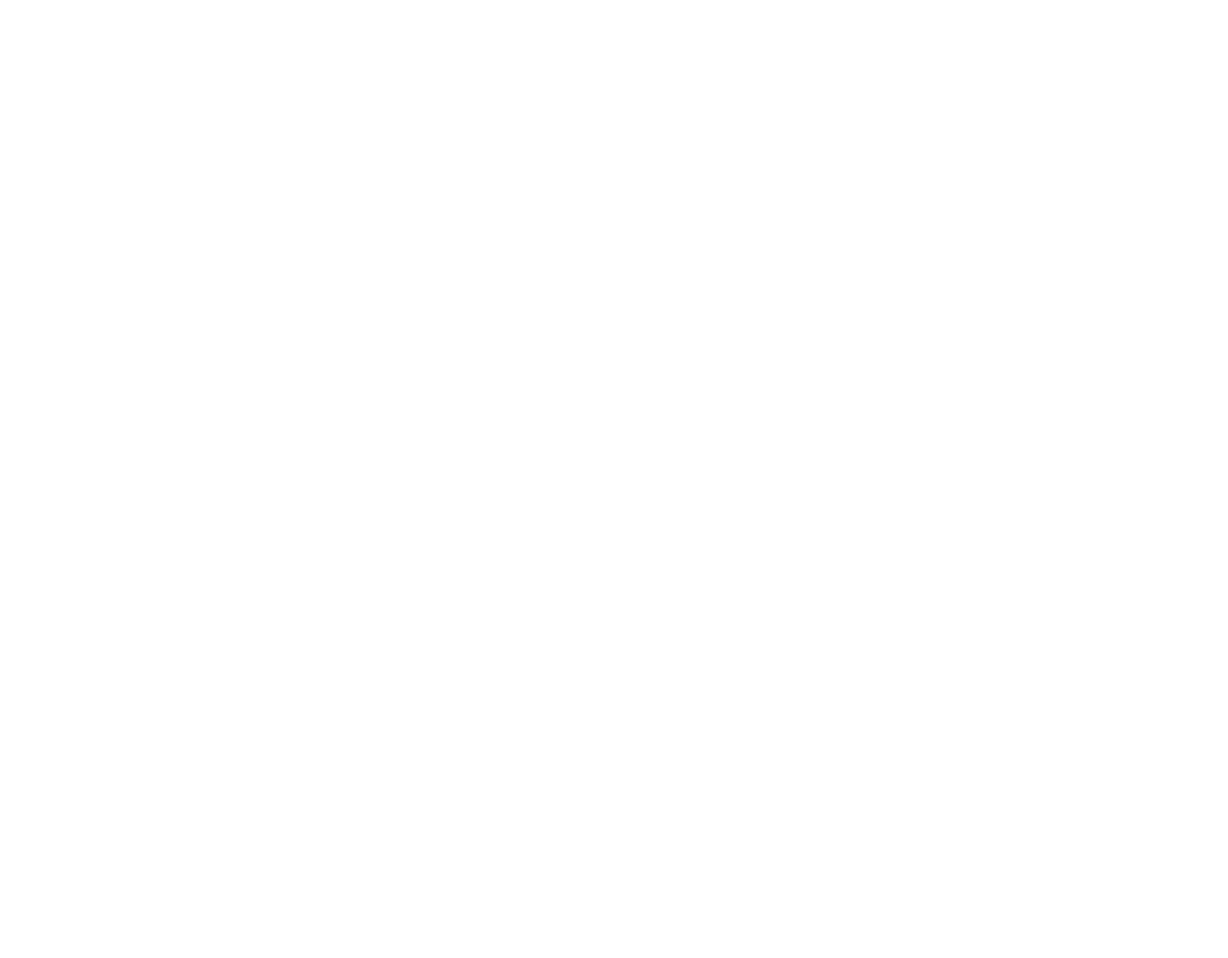
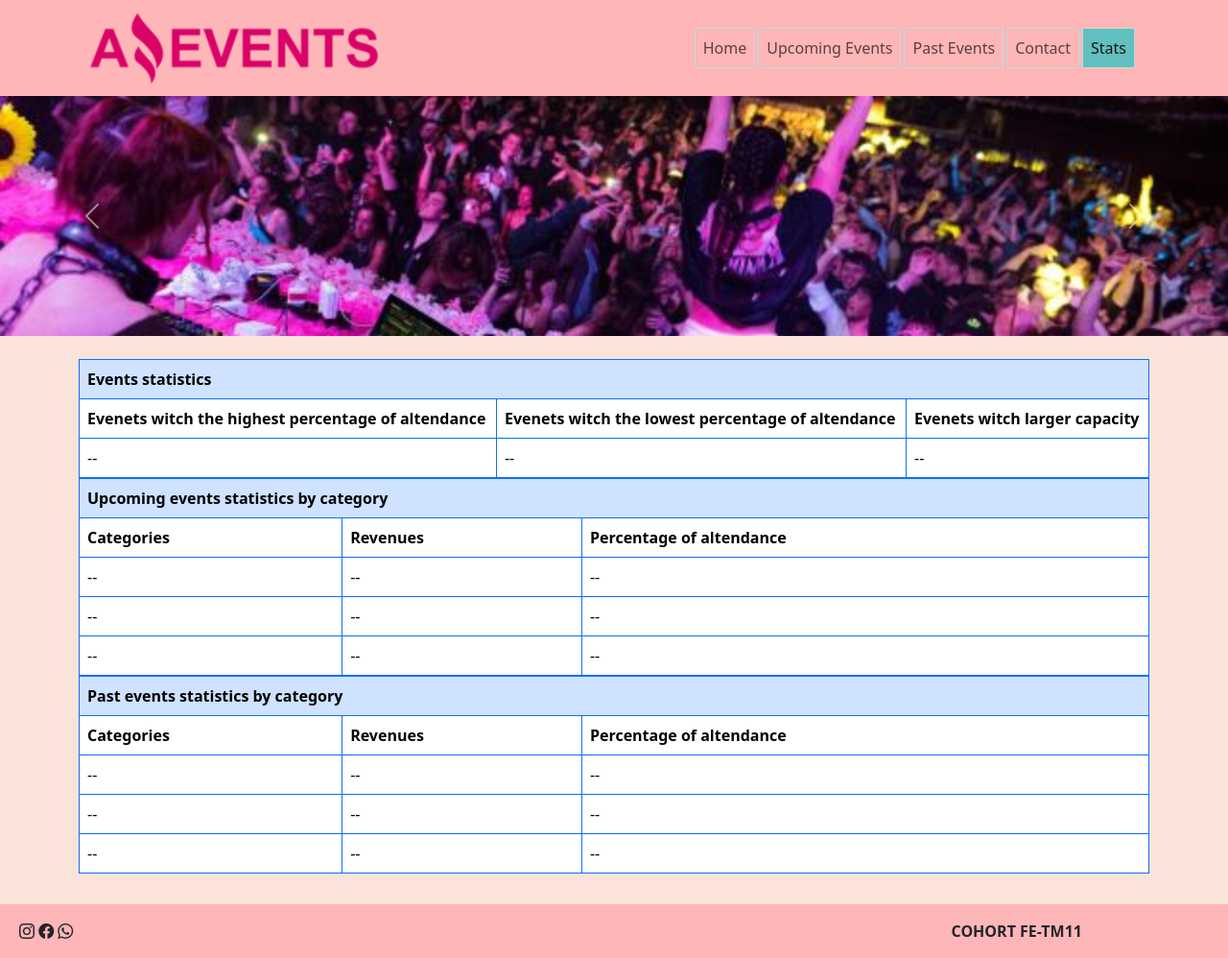
Before and after one commit to lilenguzman01/AmazingEvents_Guzman, a plain HTML site: page pages/stats.html in a window 1280 px wide. Shown: the whole page at 96% size. Before the commit the page ends 800 px from the top, so only its background shows below. Drawn offline with nearby package versions, Linux system fonts and the light colour scheme.

Commit message:
stats terminado

```diff
--- a/assets/css/styles.css
+++ b/assets/css/styles.css
@@ -29,9 +29,10 @@ header {
 }
 
 /*-------css main-------*/
-main{
+main {
     padding-bottom: 2rem;
 }
+
 .carouselExample {
     max-width: 90vw;
     height: 40vh;
--- a/pages/stats.html
+++ b/pages/stats.html
@@ -0,0 +1,186 @@
+<!DOCTYPE html>
+<html lang="en">
+
+<head>
+    <meta charset="UTF-8">
+    <meta http-equiv="X-UA-Compatible" content="IE=edge">
+    <meta name="viewport" content="width=device-width, initial-scale=1.0">
+    <title>Amazing Events | Details</title>
+    <link rel="icon" href="../assets/img/LogoAmazingEvents.ico">
+    <link href="https://cdn.jsdelivr.net/npm/bootstrap@5.3.0-alpha1/dist/css/bootstrap.min.css" rel="stylesheet"
+        integrity="sha384-GLhlTQ8iRABdZLl6O3oVMWSktQOp6b7In1Zl3/Jr59b6EGGoI1aFkw7cmDA6j6gD" crossorigin="anonymous">
+    <link rel="stylesheet" href="https://cdn.jsdelivr.net/npm/bootstrap-icons@1.10.3/font/bootstrap-icons.css">
+    <link rel="stylesheet" href="../assets/css/styles.css">
+</head>
+
+<body>
+    <header>
+        <div class="container">
+            <div class="navCompleta">
+                <nav class="navbar navbar-expand-lg ">
+                    <div class="container-fluid">
+                        <a class="navbar-brand" href="#">
+                            <img class="logo" src="../assets/img/LogoAmazingEvents.ico" alt="logo">
+                        </a>
+                        <div class="barraNav">
+                            <button class="navbar-toggler" type="button" data-bs-toggle="collapse"
+                                data-bs-target="#navbarNav" aria-controls="navbarNav" aria-expanded="false"
+                                aria-label="Toggle navigation">
+                                <span class="navbar-toggler-icon"></span>
+                            </button>
+                            <div class="collapse navbar-collapse" id="navbarNav">
+                                <ul class="navbar-nav">
+                                    <li class="nav-item">
+                                        <a class="nav-link" aria-current="page" href="../index.html">Home</a>
+                                    </li>
+                                    <li class="nav-item">
+                                        <a class="nav-link" href="./upcomingEvents.html">Upcoming Events</a>
+                                    </li>
+                                    <li class="nav-item">
+                                        <a class="nav-link" href="./pastEvents.html">Past Events</a>
+                                    </li>
+                                    <li class="nav-item">
+                                        <a class="nav-link" href="./contactUs.html">Contact</a>
+                                    </li>
+                                    <li class="nav-item">
+                                        <a class="nav-link active" href="./stats.html">Stats</a>
+                                    </li>
+                                </ul>
+                            </div>
+                        </div>
+                    </div>
+                </nav>
+            </div>
+        </div>
+
+    </header>
+    <main>
+        <div class="carousel">
+            <div id="carouselExample" class="carousel slide">
+                <div class="carousel-inner">
+                    <div class="carousel-item active">
+                        <img src="../assets/img/1gallery_card.jpeg" class="d-block w-100" alt="...">
+                    </div>
+                    <div class="carousel-item">
+                        <img src="../assets/img/2party.jpg" class="d-block w-100" alt="...">
+                    </div>
+                    <div class="carousel-item">
+                        <img src="../assets/img/fiesta-neon.jpg" class="d-block w-100" alt="...">
+                    </div>
+                </div>
+                <button class="carousel-control-prev" type="button" data-bs-target="#carouselExample"
+                    data-bs-slide="prev">
+                    <span class="carousel-control-prev-icon" aria-hidden="true"></span>
+                    <span class="visually-hidden">Previous</span>
+                </button>
+                <button class="carousel-control-next" type="button" data-bs-target="#carouselExample"
+                    data-bs-slide="next">
+                    <span class="carousel-control-next-icon" aria-hidden="true"></span>
+                    <span class="visually-hidden">Next</span>
+                </button>
+            </div>
+        </div>
+        <div class="container pt-4 ">
+            <div class="table-responsive">
+                <table class="table table-bordered border-primary mb-0">
+                    <thead>
+                        <tr>
+                            <th colspan="3" class="table-primary border-primary">Events statistics</th>
+                        </tr>
+                        <tr>
+                            <th>Evenets witch the highest percentage of altendance</th>
+                            <th>Evenets witch the lowest percentage of altendance</th>
+                            <th>Evenets witch larger capacity</th>
+                        </tr>
+                    </thead>
+                    <tbody>
+                        <tr>
+                            <td>--</td>
+                            <td>--</td>
+                            <td>--</td>
+                        </tr>
+                    </tbody>
+                </table>
+                <table class="table table-bordered border-primary mb-0">
+                    <thead>
+                        <tr>
+                            <th colspan="3" class="table-primary border-primary">Upcoming events statistics by category</th>
+                        </tr>
+                        <tr>
+                            <th>Categories</th>
+                            <th>Revenues</th>
+                            <th>Percentage of altendance</th>
+                        </tr>
+                    </thead>
+                    <tbody>
+                        <tr>
+                            <td>--</td>
+                            <td>--</td>
+                            <td>--</td>
+                        </tr>
+                        <tr>
+                            <td>--</td>
+                            <td>--</td>
+                            <td>--</td>
+                        </tr>
+                        <tr>
+                            <td>--</td>
+                            <td>--</td>
+                            <td>--</td>
+                        </tr>
+                    </tbody>
+                </table>
+                <table class="table table-bordered border-primary mb-0">
+                    <thead>
+                        <tr>
+                            <th colspan="3" class="table-primary border-primary">Past events statistics by category</th>
+                        </tr>
+                        <tr>
+                            <th>Categories</th>
+                            <th>Revenues</th>
+                            <th>Percentage of altendance</th>
+                        </tr>
+                    </thead>
+                    <tbody>
+                        <tr>
+                            <td>--</td>
+                            <td>--</td>
+                            <td>--</td>
+                        </tr>
+                        <tr>
+                            <td>--</td>
+                            <td>--</td>
+                            <td>--</td>
+                        </tr>
+                        <tr>
+                            <td>--</td>
+                            <td>--</td>
+                            <td>--</td>
+                        </tr>
+                    </tbody>
+                </table>
+            </div>
+        </div>
+
+
+    </main>
+    <footer>
+        <div class="container ms-0">
+            <div class="row">
+                <div class="col ms-2">
+                    <i class="bi bi-instagram"></i>
+                    <i class="bi bi-facebook"></i>
+                    <i class="bi bi-whatsapp"></i>
+                </div>
+                <div class="col text-end fw-bolder">
+                    <p>COHORT FE-TM11</p>
+                </div>
+            </div>
+        </div>
+    </footer>
+    <script src="https://cdn.jsdelivr.net/npm/bootstrap@5.3.0-alpha1/dist/js/bootstrap.bundle.min.js"
+        integrity="sha384-w76AqPfDkMBDXo30jS1Sgez6pr3x5MlQ1ZAGC+nuZB+EYdgRZgiwxhTBTkF7CXvN"
+        crossorigin="anonymous"></script>
+</body>
+
+</html>
```
